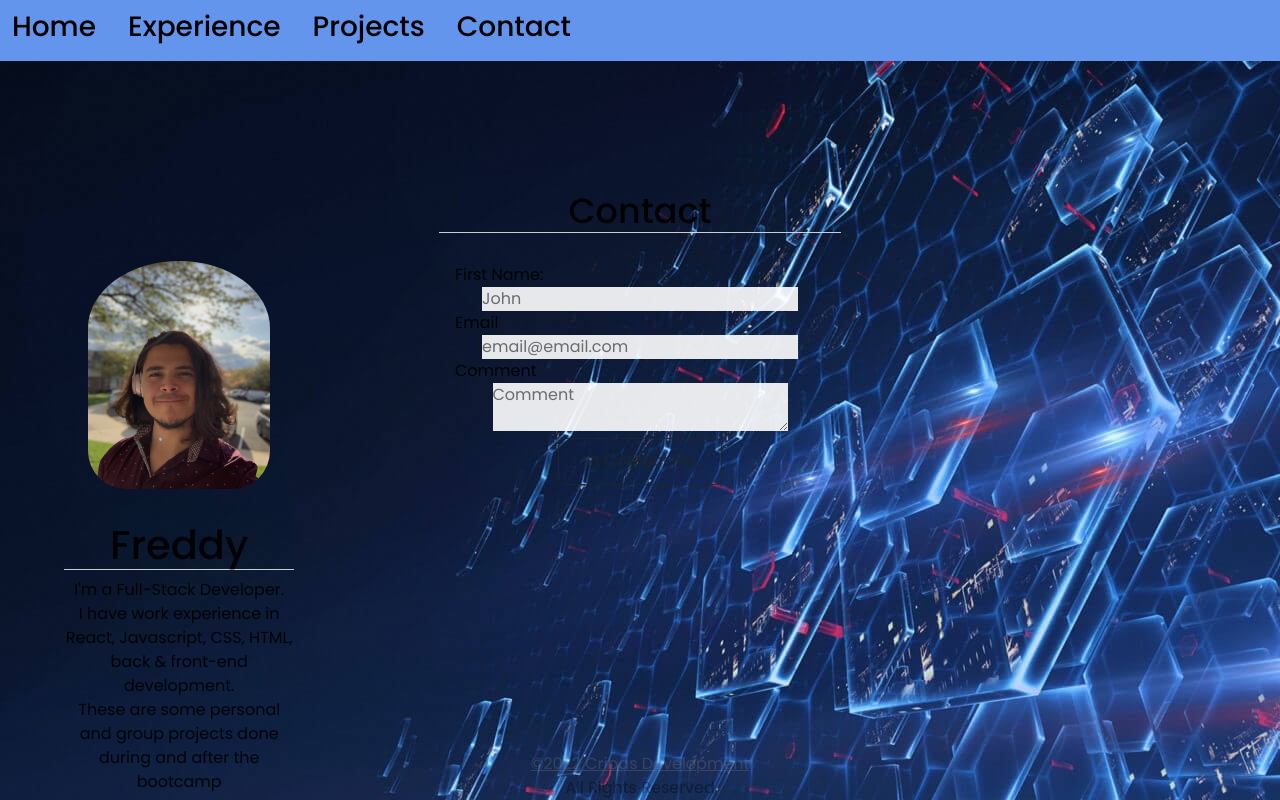
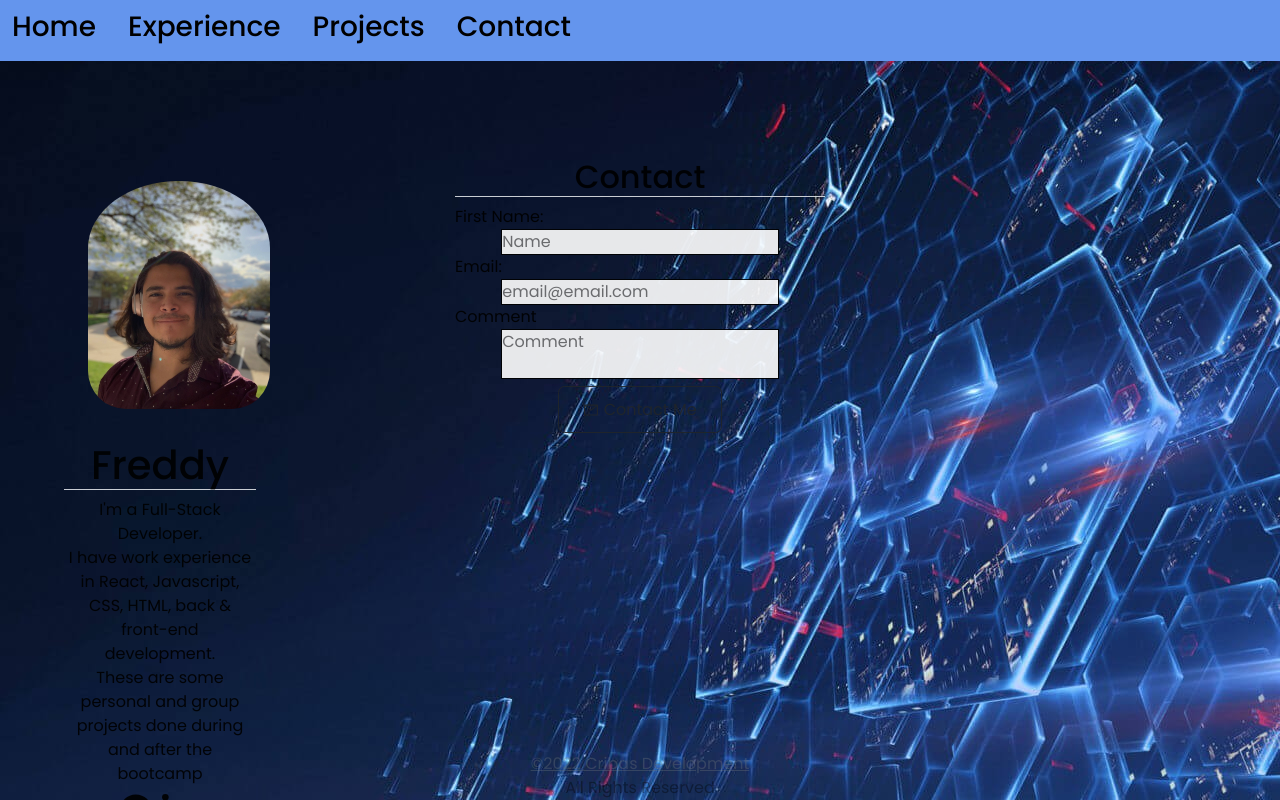
Before and after one commit to rakky21/re-ux, a React (Create React App) app in the folder client/: page / in a window 1280 px wide. Both pictures are taken after a click on the element "Contact". Built offline with nearby package versions, Linux system fonts and the light colour scheme.

Commit message:
form complete

```diff
--- a/client/package.json
+++ b/client/package.json
@@ -1,5 +1,6 @@
 {
   "proxy": "http://localhost:3000",
+  "homepage": "https://rakky21.github.io/re-ux/",
   "name": "client",
   "version": "1.0.0",
   "description": "This project was bootstrapped with [Create React App](https://github.com/facebook/create-react-app).",
@@ -10,6 +11,8 @@
     "@testing-library/jest-dom": "^5.16.1",
     "@testing-library/react": "^12.1.2",
     "@testing-library/user-event": "^13.5.0",
+    "emailjs-com": "^3.2.0",
+    "gh-pages": "^4.0.0",
     "graphql": "^16.3.0",
     "jwt-decode": "^3.1.2",
     "react": "^17.0.2",
@@ -21,6 +24,8 @@
     "web-vitals": "^2.1.4"
   },
   "scripts": {
+    "predeploy": "npm run build",
+    "deploy": "gh-pages -d build",
     "start": "react-scripts start",
     "build": "react-scripts build",
     "test": "react-scripts test",
--- a/client/src/components/About/About.js
+++ b/client/src/components/About/About.js
@@ -4,9 +4,8 @@ import { FaGithub, FaLinkedinIn } from "react-icons/fa";
 
 function About() {
   return (
-    <section>
-      <div className="about">
-        <div className="card-body">
+    <section className="about">
+      <div className="card-body">
         <img
           src={Cara}
           className="card-img my-2"
@@ -37,7 +36,6 @@ function About() {
             <FaLinkedinIn size="2em" title="LinkedIn" />
             <br />
           </a>
-        </div>
       </div>
     </section>
   );
--- a/client/src/components/Contact/Contact.js
+++ b/client/src/components/Contact/Contact.js
@@ -1,59 +1,65 @@
-import React from "react";
+import React, { useRef } from "react";
 import { useState } from "react";
-import { AiOutlineMail, AiOutlineLoading3Quarters } from "react-icons/ai";
+import { AiOutlineMail } from "react-icons/ai";
+
+import emailjs from "emailjs-com";
 
 function Contact() {
   const [name, setName] = useState("");
-  const [apellido, setApellido] = useState("");
   const [correo, setCorreo] = useState("");
   const [comentario, setComentario] = useState("");
-  const [isPending, setIsPending] = useState(false);
 
-  const handleRequisito = (e) => {
+  //clear form after submit
+  const form = useRef();
+  const sendEmail = (e) => {
     e.preventDefault();
-    setIsPending(true);
+    emailjs
+    .sendForm(
+      "service_i4be4im",
+      "template_9nsiyeb",
+      form.current,
+      "ZzbtA-4C5mnas6mko"
+      )
   };
   return (
     <section id="contact" className="contact">
-      <h2 className=" border-bottom"> Contact </h2>
-        <form className="container" onSubmit={handleRequisito}>
+      <div className="container">
+        <h2 className=" border-bottom"> Contact </h2>
+        <form ref={form} onSubmit={sendEmail}>
           <label> First Name:</label>
           <input
             required
-            placeholder="John"
+            placeholder="Name"
             type="text"
             value={name}
+            name="name"
             onChange={(e) => setName(e.target.value)}
           />
-          <label> Email </label>
+          <label> Email: </label>
           <input
             required
             placeholder="email@email.com"
-            type="text"
+            type="email"
             value={correo}
+            name="correo"
             onChange={(e) => setCorreo(e.target.value)}
           />
           <label> Comment</label>
           <textarea
             placeholder="Comment"
-            typeof="text"
+            type="text"
             value={comentario}
+            name="comentario"
             onChange={(e) => setComentario(e.target.value)}
           />
           <div>
-            {!isPending && (
-              <button className="btn" typeof="submit">
-                {" "}
-                <AiOutlineMail /> Contact Me
-              </button>
-            )}
-            {isPending && (
-              <div disabled className="btn">
-                <AiOutlineLoading3Quarters /> Loading{" "}
-              </div>
-            )}
+            <button className="btn" type="submit">
+              {" "}
+              <AiOutlineMail /> Contact Me
+            </button>
           </div>
         </form>
+      </div>
     </section>
   );
 }
--- a/client/src/components/Home/Home.js
+++ b/client/src/components/Home/Home.js
@@ -12,7 +12,7 @@ function Home() {
   const [currentCategory, setCurrentCategory] = useState(categories[0]);
   const Homes = () => {
     if (currentCategory === "Home") {
-      return "/";
+      return "";
     } else if (currentCategory === "projects") {
       return <Projects currentCategory={currentCategory} />;
     } else if (currentCategory === "experience") {
--- a/client/src/style.css
+++ b/client/src/style.css
@@ -25,10 +25,6 @@
   --container-wigth-md: 86%;
   --container-wigth-sm: 90%;
 }
-/* .container {
-  width: var(--container-width-lg);
-  margin: 0 auto;
-} */
 h1,h2,h3,h4,h5 {
   font-weight: 500;
 }
@@ -88,8 +84,9 @@ html{
 .container {
   padding : 0 1em;
   max-width: 60rem;
-  margin: 0 auto;
+  margin: 3rem  auto;
 }
+
 /* === NAV === */
 .nav {
   display: flex;
@@ -177,9 +174,11 @@ body {
   border-radius: 15px;
   overflow: hidden;
   width: fit-content;
+  display: flex;
 }
-section .card-body {
+section > .container_card {
   display: inline-block;
+
 }
 .card {
   margin: auto;
@@ -188,6 +187,7 @@ section .card-body {
   padding: .1rem;
   transition: var(--transition);
   background-color: transparent;
+  /* display: inline-block; */
 }
 section > .container_card > h2{
   width: min-content;
@@ -236,6 +236,10 @@ section > .container_card > h2 {
   text-align: left;
   display: block;
 }
+.contact input {
+  border: .1rem solid;
+  width: 75%;
+}
 .contact > h2 {
   font-size: 35px;
   margin-bottom: 30px;
@@ -246,15 +250,12 @@ section > .container_card > h2 {
   text-align: center;
   color: #36a936;
 }
-/* .contact > input, .contact > textarea {
+.contact > div> form textarea {
   text-align: left;
-  width: 100px;
-  padding: 6px;
-  margin: 10px 0;
-  border: 1px solid;
-  box-sizing: none;
-  display: block;
-} */
+  width: 75%;
+  border: .1rem solid;
+  resize: none;
+}
 
 /* === FOOTER === */
 footer {
```
Also changed, not shown: 1 other file (tests, documents, lock files or other folders).
